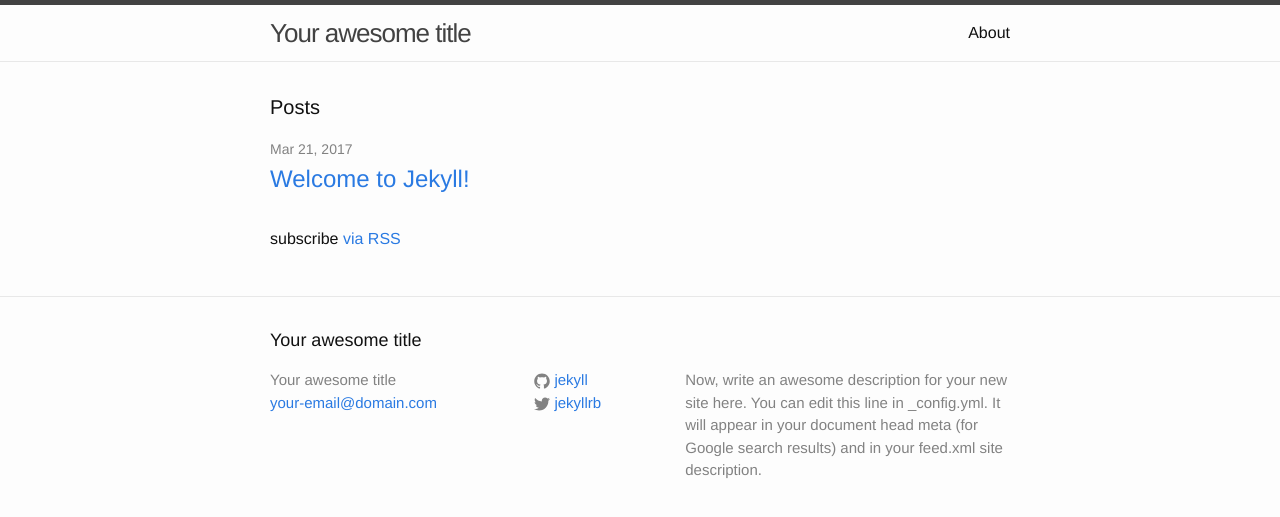
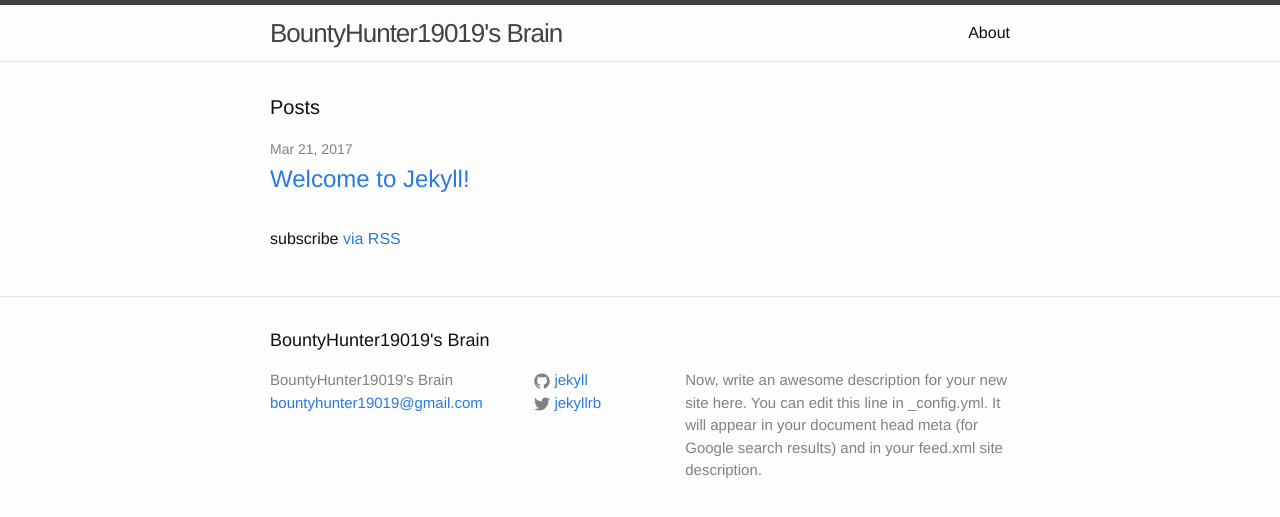
Before and after one commit to BountyHunter19019/BountyHunter19019.github.io, a Jekyll site: the page built from index.html, in a window 1280 px wide. Shown: the top 517 px of the page. Built offline with Jekyll 4.4.1, drawn with Linux system fonts in a browser that asks for light colours.

Commit message:
Update _config.yml

```diff
--- a/_config.yml
+++ b/_config.yml
@@ -6,8 +6,8 @@
 # 'jekyll serve'. If you change this file, please restart the server process.
 
 # Site settings
-title: Your awesome title
-email: your-email@domain.com
+title: BountyHunter19019's Brain
+email: bountyhunter19019@gmail.com
 description: > # this means to ignore newlines until "baseurl:"
   Now, write an awesome description for your new site here. You can edit this
   line in _config.yml. It will appear in your document head meta (for
```
